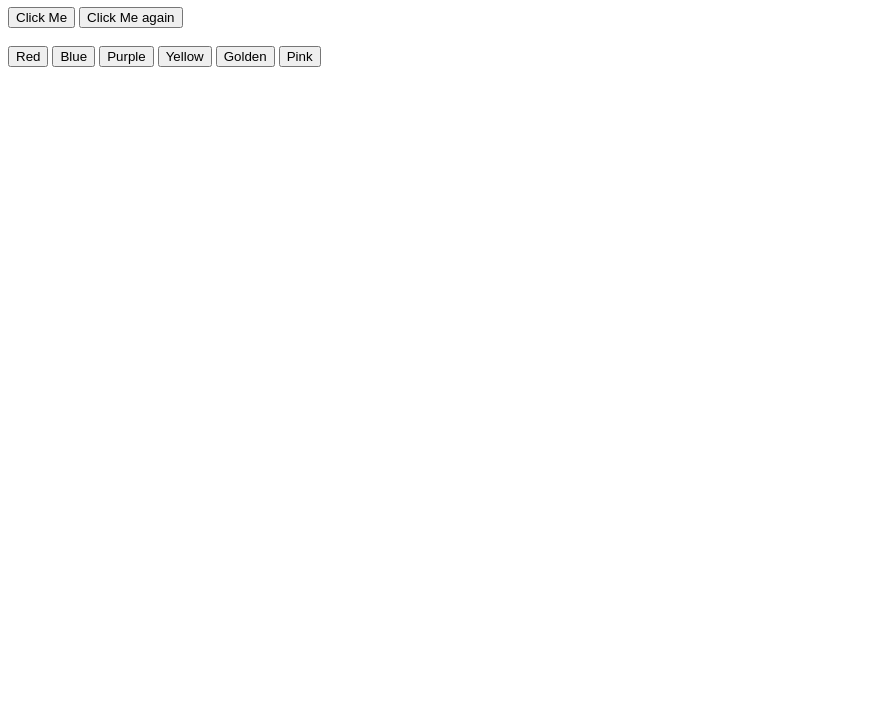
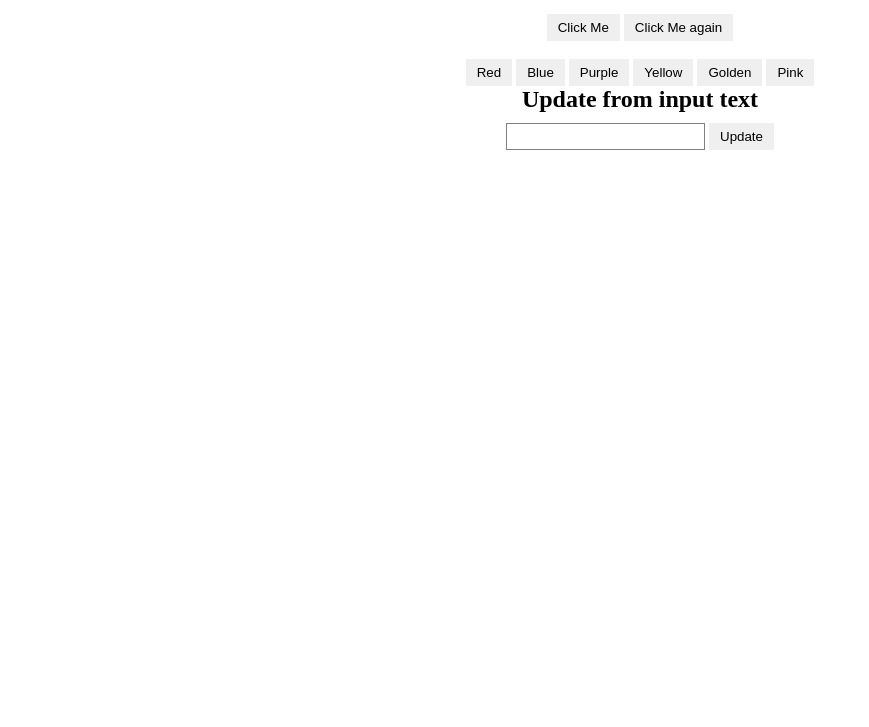
Before and after one commit to raselsharif/programmingHero-module-25, a plain HTML site: page index.html in a window 1280 px wide. Shown: the part 73-800 px from the top of the page, without its empty margins (0-869 px from the left). Drawn offline with Linux system fonts and the light colour scheme.

Commit message:
Most common ways to set Event Handlers

```diff
--- /dev/null
+++ b/css/style.css
@@ -0,0 +1,36 @@
+* {
+    padding: 0;
+    margin: 0;
+    box-sizing: border-box;
+}
+
+body {
+    margin-top: 50px;
+    display: flex;
+    justify-content: center;
+}
+
+h1 {
+    margin-bottom: 10px;
+}
+
+section {
+    text-align: center;
+}
+
+button {
+    padding: 5px 10px;
+    border: 1px solid transparent;
+    cursor: pointer;
+}
+
+input {
+    padding: 5px 10px;
+    border: 1px solid gray;
+    outline: none;
+}
+
+button:focus,
+input:focus {
+    border: 1px solid gray;
+}
--- a/index.html
+++ b/index.html
@@ -4,8 +4,11 @@
     <meta charset="UTF-8">
     <meta name="viewport" content="width=device-width, initial-scale=1.0">
     <title>events</title>
+    <link rel="stylesheet" href="css/style.css">
 </head>
 <body>
+    <section>
+
         <h1>JS Events</h1>
         <button onclick="console.log('clicked')">Click Me</button>
         <button onclick="console.log('clicked again')">Click Me again</button> <br> <br>
@@ -17,6 +20,11 @@
         <button id="golden">Golden</button>
         <button id="pink">Pink</button>
 
+        <h1 id="input-text">Update from input text</h1>
+        <input id="input-field" type="text">
+        <button id="update-btn">Update</button>
+    </section>
+
     <script src="js/event.js"></script>
 </body>
 </html>
--- a/js/event.js
+++ b/js/event.js
@@ -24,3 +24,14 @@ golden.addEventListener("click", function () {
 const pink = document.getElementById('pink').addEventListener("click", function () {
     document.body.style.backgroundColor = "pink";
 })
+
+
+const update = document.getElementById("update-btn").addEventListener('click', function () {
+    const inputText = document.getElementById('input-text');
+
+    const inputField = document.getElementById('input-field');
+
+    inputText.innerText = "My Name is: "+ inputField.value;
+
+    inputField.value='';
+})
```
Lines whose indentation alone changed are shown as unchanged.
